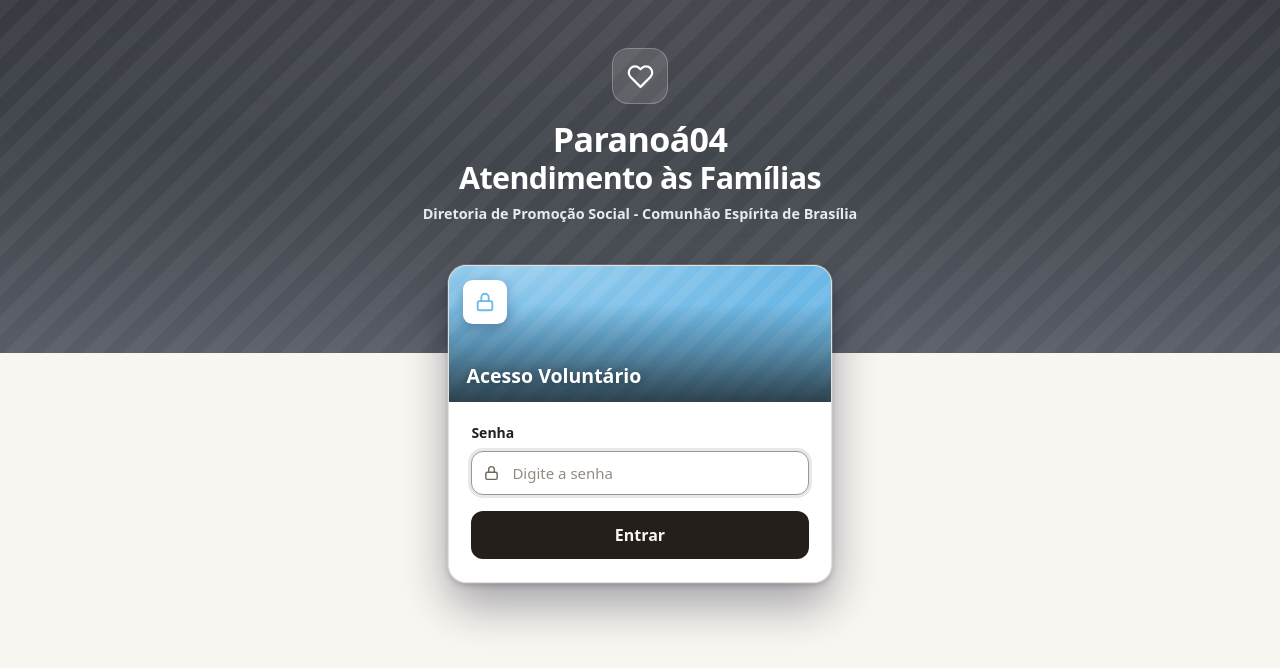
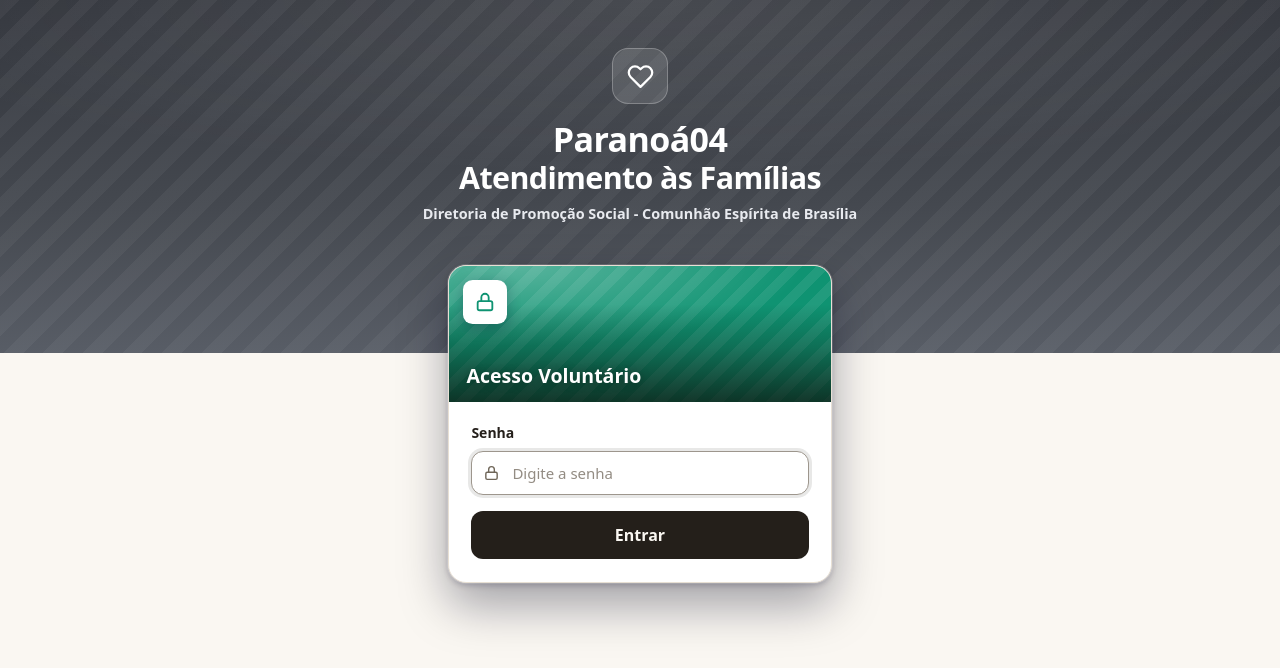
Before and after one commit to NathaliaFin/ceb, a Next.js app: page /login in a window 1280 px wide. Shown: the top 668 px of the page. Built offline with nearby package versions, Linux system fonts and the light colour scheme; no server answers.

Commit message:
Cartao do login troca o azul claro pelo verde Esmeralda da paleta
Co-Authored-By: Claude Opus 5.5 <noreply@anthropic.com>

```diff
--- a/components/FormularioLogin.js
+++ b/components/FormularioLogin.js
@@ -4,8 +4,8 @@ import { useActionState } from 'react';
 import { entrar } from '@/app/actions';
 import { IconeCadeado } from './Icones';
 
-// Azul claro: destaca o cartao de entrada sem competir com a capa escura.
-const COR_DO_CARTAO = '#6cb8e6';
+// O verde Esmeralda da paleta das familias (lib/cores.js).
+const COR_DO_CARTAO = '#0f9372';
 
 export default function FormularioLogin() {
   const [estado, acao, pendente] = useActionState(entrar, { erro: null });
```
